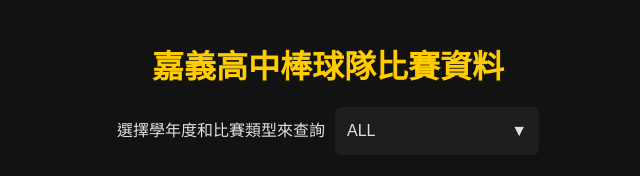
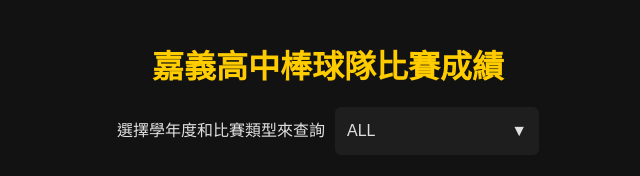
Before and after one commit to cyshbaseballgeneral/cyshbaseballgeneral.github.io, a plain HTML site: page baseball_games.html in a window 1280 px wide. Shown: the full height of the page, 312-952 px from the left. Drawn offline with Linux system fonts and the light colour scheme; no server answers.

Commit message:
Add files via upload

```diff
--- a/baseball_games.html
+++ b/baseball_games.html
@@ -3,12 +3,12 @@
 <head>
   <meta charset="UTF-8">
   <meta name="viewport" content="width=device-width, initial-scale=1.0">
-  <title>嘉義高中棒球隊比賽資料</title>
+  <title>嘉義高中棒球隊比賽成績</title>
   <link rel="stylesheet" href="baseball_games.css">
 </head>
 <body>
   <div class="container">
-    <h1>嘉義高中棒球隊比賽資料</h1>
+    <h1>嘉義高中棒球隊比賽成績</h1>
 
    <div class="dropdown-wrapper">
   <span class="dropdown-label">選擇學年度和比賽類型來查詢</span>
```
